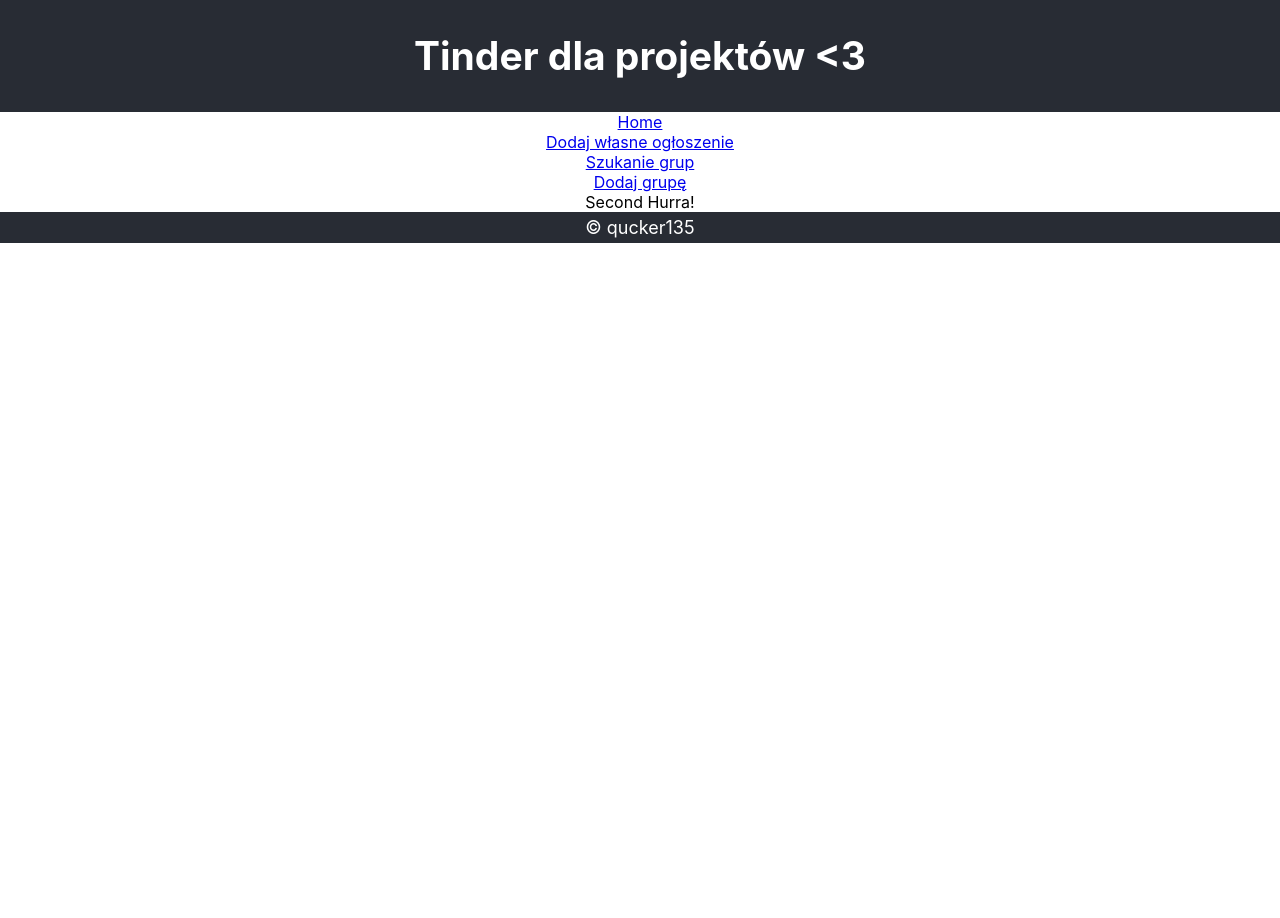
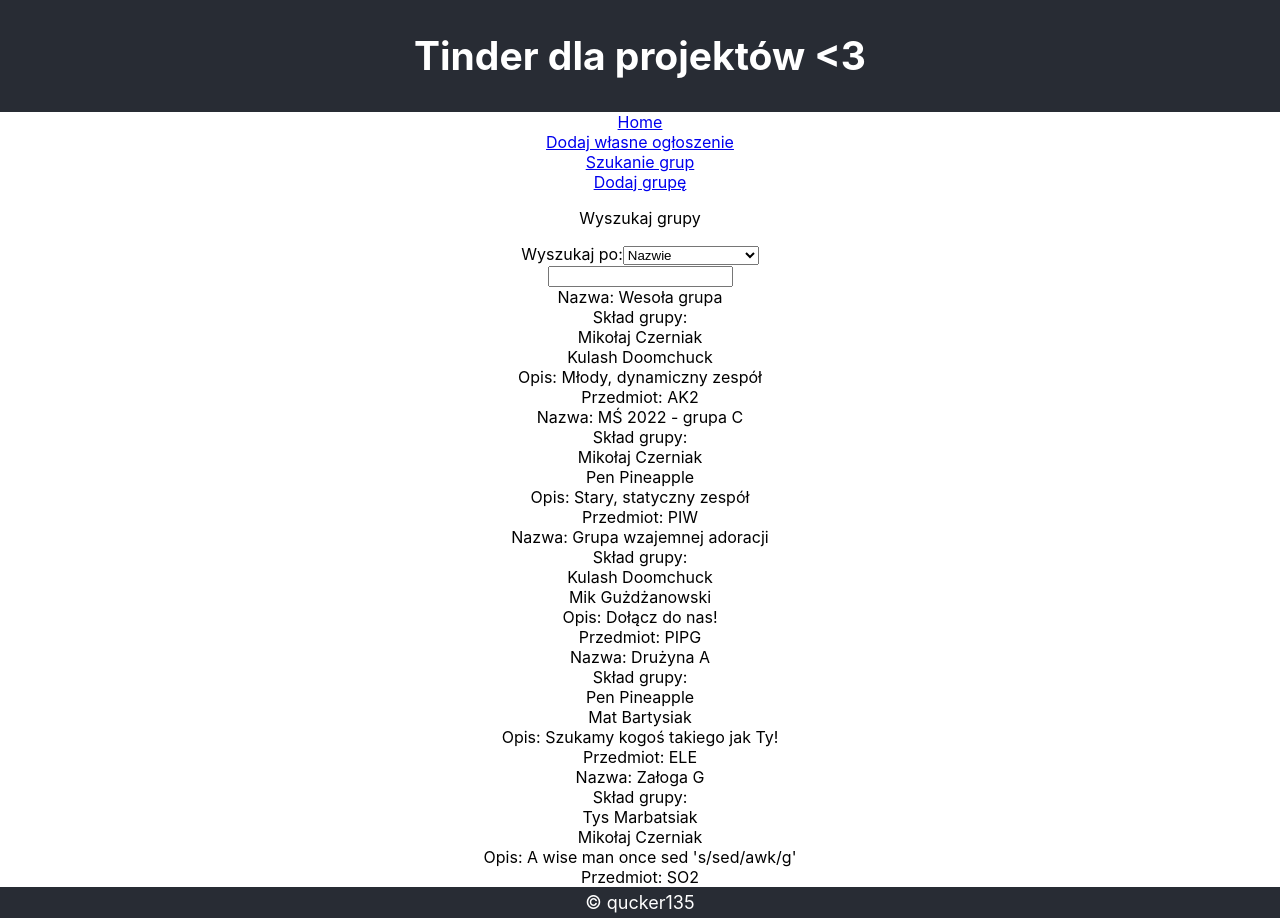
Before and after one commit to qucker135/tinder, a React (Create React App) app: page /groups in a window 1280 px wide. Before the commit the page ends 800 px from the top, so only its background shows below. Built offline with nearby package versions, Linux system fonts and the light colour scheme.

Commit message:
Lab3 - 3.0 done

```diff
--- a/src/App.js
+++ b/src/App.js
@@ -2,6 +2,7 @@
 import { useState } from "react";
 import Home from "./Components/Home";
 import Add from "./Components/Add";
+import Group from "./Components/Group";
 import Second from "./Components/Second";
 import {BrowserRouter, Routes, Route, NavLink} from 'react-router-dom';
 
@@ -30,6 +31,39 @@
     },
   ]);
 
+  const [groups, setGroups] = useState([
+    {
+      name: "Wesoła grupa",
+      members: ["Mikołaj Czerniak", "Kulash Doomchuck"],
+      desc: "Młody, dynamiczny zespół",
+      subject: "AK2"
+    },
+    {
+      name: "MŚ 2022 - grupa C",
+      members: ["Mikołaj Czerniak", "Pen Pineapple"],
+      desc: "Stary, statyczny zespół",
+      subject: "PIW"
+    },
+    {
+      name: "Grupa wzajemnej adoracji",
+      members: ["Kulash Doomchuck", "Mik Gużdżanowski"],
+      desc: "Dołącz do nas!",
+      subject: "PIPG"
+    },
+    {
+      name: "Drużyna A",
+      members: ["Pen Pineapple", "Mat Bartysiak"],
+      desc: "Szukamy kogoś takiego jak Ty!",
+      subject: "ELE"
+    },
+    {
+      name: "Załoga G",
+      members: ["Tys Marbatsiak", "Mikołaj Czerniak"],
+      desc: "A wise man once sed 's/sed/awk/g'",
+      subject: "SO2"
+    },
+  ]);
+
   return (
     <div className="App">
       <header className="App-header">
@@ -47,7 +81,7 @@
         <Routes>
           <Route path="/" element={<Home students={students} setStudents={setStudents} />}/>
           <Route path="/add" element={<Add students={students} setStudents={setStudents} />}/>
-          <Route path="/groups" element={<Second students={students} setStudents={setStudents} />}/>
+          <Route path="/groups" element={<Group groups={groups} setGroups={setGroups} />}/>
           <Route path="/add-group" element={<Second students={students} setStudents={setStudents} />}/>
         </Routes>
         </BrowserRouter>
--- /dev/null
+++ b/src/Components/Group.js
@@ -0,0 +1,71 @@
+import React from 'react';
+
+class Group extends React.Component {
+    constructor(props){
+        super(props);
+
+        this.state = {
+            searchBy: "NAME",
+            query: "",
+        }
+    }
+
+    handleSearchByChange = (event) => {
+        this.setState({
+            searchBy: event.target.value
+        });
+        console.log(event.target.value);
+    }
+
+    handleQueryChange = (event) => {
+        this.setState({
+            query: event.target.value
+        });
+        console.log(event.target.value);
+    }
+
+    render(){
+        const groupsHTML = this.props.groups
+        .filter((it) =>
+            (this.state.searchBy === "NAME") ? it.name.includes(this.state.query) :
+            (this.state.searchBy === "MEMB") ? it.members.some((member) => member.includes(this.state.query)) :
+            (this.state.searchBy === "DESC") ? it.desc.includes(this.state.query) :
+            (this.state.searchBy === "SUBJ") ? it.subject.includes(this.state.query) : true
+        )
+        .map((it, i) => {
+            return <div key={i}>
+                <div className="Group-name">Nazwa: {it.name}</div>
+                <div className="Group-members-list">
+                    Skład grupy:
+                    {
+                        it.members.map((member_it, member_i) => {
+                            return <div key={member_i} className="Group-members-item">
+                            {member_it}
+                            </div>
+                        })
+                    }
+                </div>
+                <div className="Group-desc">Opis: {it.desc}</div>
+                <div className="Group-subject">Przedmiot: {it.subject}</div>
+            </div>
+        });
+
+        return (
+            <div>
+            <p>Wyszukaj grupy</p>
+            <label for="whichListG">Wyszukaj po:</label>
+            <select name="whichListG" id="whichListG" onChange={this.handleSearchByChange}>
+              <option value="NAME">Nazwie</option>
+              <option value="MEMB">Członkach projektu</option>
+              <option value="DESC">Opisie</option>
+              <option value="SUBJ">Przedmiocie</option>
+            </select>
+            <br/>
+            <input type="text" name="queryG" id="queryG" required="" value={this.state.query} onChange={this.handleQueryChange}/>
+               {groupsHTML}
+            </div>
+        )
+    }
+}
+
+export default Group;
--- a/src/Components/Home.js
+++ b/src/Components/Home.js
@@ -16,7 +16,8 @@
         console.log(studentsValue); //left these two console.logs, because that's an interesting observation
     }
 
-    const studentsHTML = students.filter((it)=>(studentsValue === "DESC") ? it.desc.includes(studentsQuery) :
+    const studentsHTML = students.filter((it) =>
+        (studentsValue === "DESC") ? it.desc.includes(studentsQuery) :
         (studentsValue === "TAGS") ? it.tags.some(el => el.includes(studentsQuery)) :
         (studentsValue === "SUBJ") ? it.subjects.some(el => el.includes(studentsQuery)) : true
     )
```
